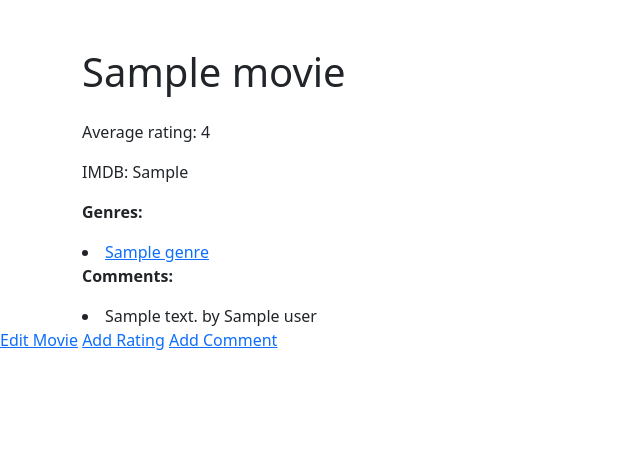
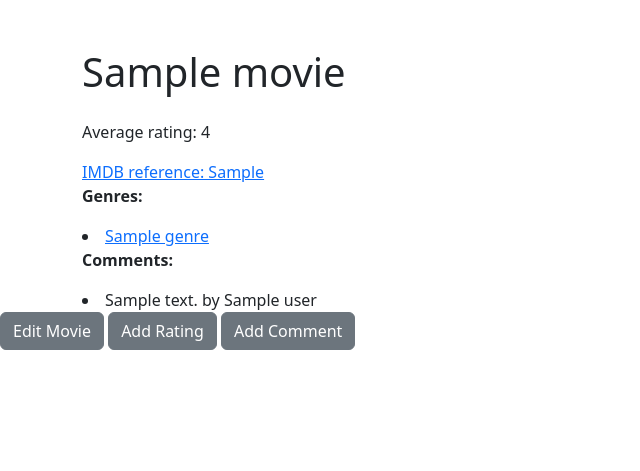
Before and after one commit to szmanda/adv-lab, a Django app: template assignment3/movielens/userview/templates/userview/movie_detail.html in a window 1280 px wide. Shown: the part 56-527 px from the top of the page, without its empty margins (0-640 px from the left). Run offline with Django 4.2, Linux system fonts and the light colour scheme; the template is opened without the code that fills it: most values are stand-ins (such as "Sample title", 1, 10 or a date in 2020); data that the repository does not hold is empty.

Commit message:
IMDB reference link, fixed buttons for movie_details

```diff
--- a/assignment3/movielens/userview/templates/userview/movie_detail.html
+++ b/assignment3/movielens/userview/templates/userview/movie_detail.html
@@ -4,7 +4,7 @@
 <div class="container mt-5">
   <h1 class="mb-4">{{ movie.title }}</h1>
   <p>Average rating: {{ movie.average_rating }}</p>
-  <p>IMDB: {{ movie.imdb_reference }}</p>
+  <a href="https://www.imdb.com/title/tt{{ movie.imdb_reference }}">IMDB reference: {{ movie.imdb_reference }}</a>
   <p><strong>Genres:</strong></p>
   {% for genre in genres %}
     <li><a href="{% url 'genre_detail' genre.id %}">{{ genre.name }}</a></li>
@@ -16,9 +16,10 @@
       <a href="{% url 'comment_delete' comment.pk %}">delete</a>
       {% endif %}
     </li>
+  </div>
   {% endfor %}
-</div>
-<a class="action" href="{% url 'movie_edit' movie.id %}">Edit Movie</a>
-<a class="action" href="{% url 'rating_add' movie.id %}">Add Rating</a>
-<a class="action" href="{% url 'comment_add' movie.id %}">Add Comment</a>
+  <div style="height: 10em;">
+  <a class="action btn btn-secondary" href="{% url 'movie_edit' movie.id %}">Edit Movie</a>
+  <a class="action btn btn-secondary" href="{% url 'rating_add' movie.id %}">Add Rating</a>
+  <a class="action btn btn-secondary" href="{% url 'comment_add' movie.id %}">Add Comment</a>
 {% endblock %}
```
